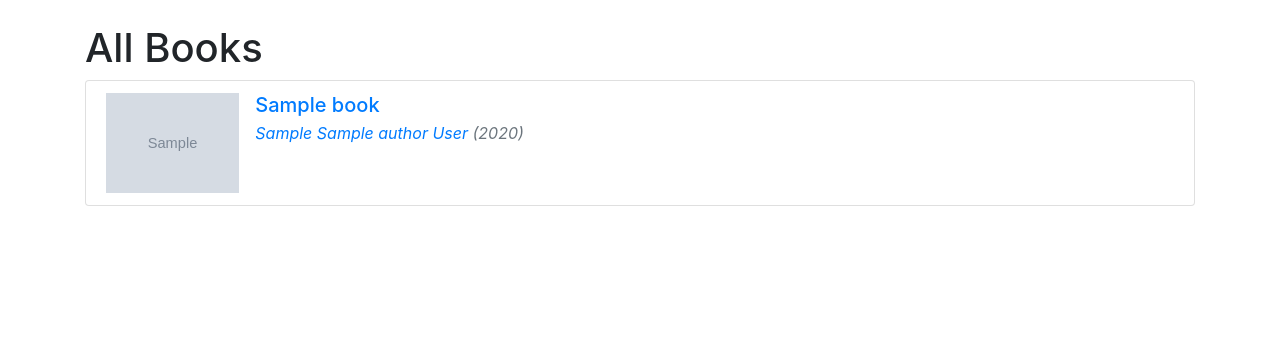
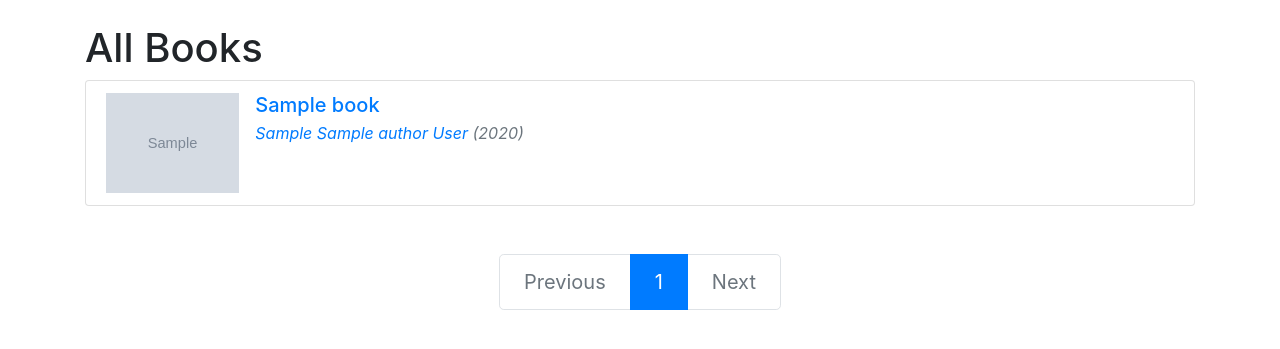
Before and after one commit to uttamo/biblio, a Django app: page /books/ in a window 1280 px wide. Shown: the part 56-405 px from the top of the page. Run offline with Django 3.2, Linux system fonts and the light colour scheme; tables that the repository leaves empty hold one stand-in row (values such as "Sample post"); grey boxes marked "Sample" are stand-in pictures; some libraries are stand-ins or nearby versions.

Commit message:
Pagination to the two list views

```diff
--- a/books/views.py
+++ b/books/views.py
@@ -19,6 +19,8 @@ class BookListView(ListView):
     model = Book
     template_name = 'books/book_list.html'
     context_object_name = 'books'
+    # todo - common pagination HTML components so don't have to repeat for author list
+    paginate_by = 4
 
 
 class BookDetailView(DetailView):
@@ -30,6 +32,7 @@ class AuthorListView(ListView):
     model = Author
     template_name = 'books/authors_list.html'
     context_object_name = 'authors'
+    paginate_by = 5
 
 
 class AuthorDetailView(DetailView):
--- a/templates/books/book_list.html
+++ b/templates/books/book_list.html
@@ -1,7 +1,7 @@
 {% extends '_base.html' %}
 {% load static %}
 
-{% block title %}All Books{% endblock title %}
+{% block title %}All Books (page {{ page_obj.number }}){% endblock title %}
 {% block content %}
     <h1>All Books</h1>
     <ul class="list-group">
@@ -38,4 +38,23 @@
             </li>
         {% endfor %}
     </ul>
+    <!-- Pagination -->
+    <nav aria-label="Page navigation" class="mt-5">
+        <ul class="pagination pagination-lg justify-content-center">
+            {% if page_obj.has_previous %}
+                <li class="page-item"><a class="page-link" href="?page={{ page_obj.previous_page_number }}">Previous</a></li>
+            {% else %}
+                <li class="page-item disabled"><a class="page-link" href="#">Previous</a></li>
+            {% endif %}
+
+            {% for page_number in page_obj.paginator.page_range %}
+                <li class="page-item{% if page_number == page_obj.number %} active{% endif %}"><a class="page-link" href="?page={{ page_number }}">{{ page_number }}</a></li>
+            {% endfor %}
+            {% if page_obj.has_next %}
+                <li class="page-item"><a class="page-link" href="?page={{ page_obj.next_page_number }}">Next</a></li>
+            {% else %}
+                <li class="page-item disabled"><a class="page-link" href="#">Next</a></li>
+            {% endif %}
+        </ul>
+    </nav>
 {% endblock content %}
```
Also changed, not shown: templates/books/author_list.html (+20 -1 lines).
